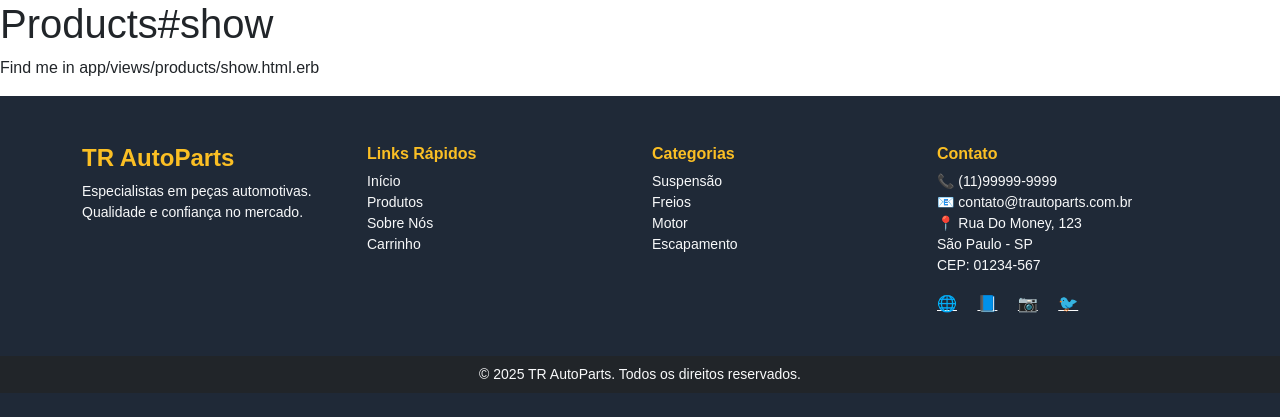
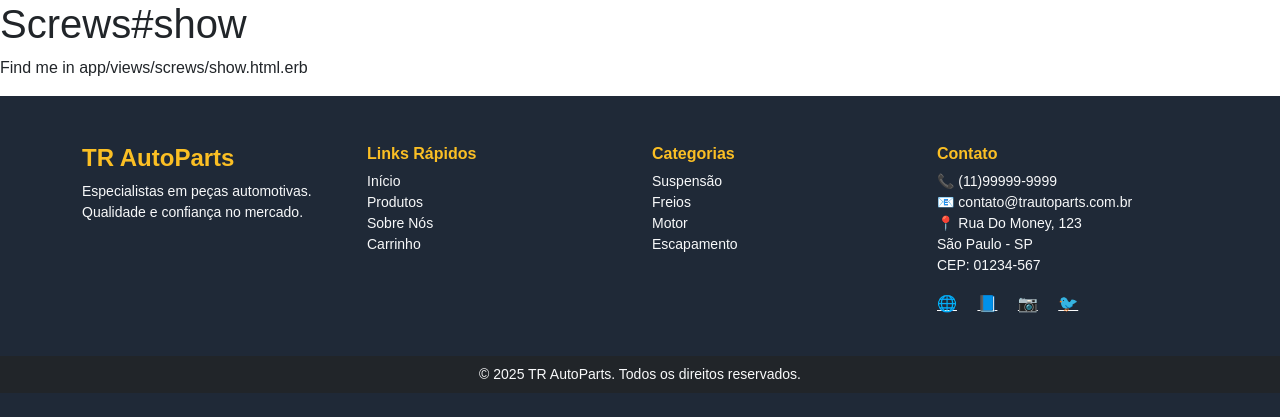
Before and after one commit to rodrigolizze/trscrews, a Rails app: template app/views/screws/show.html.erb in a window 1280 px wide. Shown: the part 72-492 px from the top of the page. Run offline with Rails 7, Linux system fonts and the light colour scheme; the template is opened without the code that fills it, so the values that code supplies are empty; style sheets or scripts are compiled from the project's sources; some libraries are stand-ins or nearby versions; some web fonts are replaced.

Commit message:
Screws controller created

```diff
--- /dev/null
+++ b/app/helpers/screws_helper.rb
@@ -0,0 +1,2 @@
+module ScrewsHelper
+end
--- a/app/views/screws/index.html.erb
+++ b/app/views/screws/index.html.erb
@@ -1,2 +1,2 @@
-<h1>Products#index</h1>
-<p>Find me in app/views/products/index.html.erb</p>
+<h1>Screws#index</h1>
+<p>Find me in app/views/screws/index.html.erb</p>
--- a/app/views/screws/show.html.erb
+++ b/app/views/screws/show.html.erb
@@ -1,2 +1,2 @@
-<h1>Products#show</h1>
-<p>Find me in app/views/products/show.html.erb</p>
+<h1>Screws#show</h1>
+<p>Find me in app/views/screws/show.html.erb</p>
--- a/config/routes.rb
+++ b/config/routes.rb
@@ -1,4 +1,6 @@
 Rails.application.routes.draw do
+  get 'screws/index'
+  get 'screws/show'
   root to: "pages#home"
 
   resources :screws, only: [:index, :show]
```
Also changed, not shown: app/controllers/screws_controller.rb (added, +7 -0 lines), test/controllers/screws_controller_test.rb (added, +13 -0 lines).
